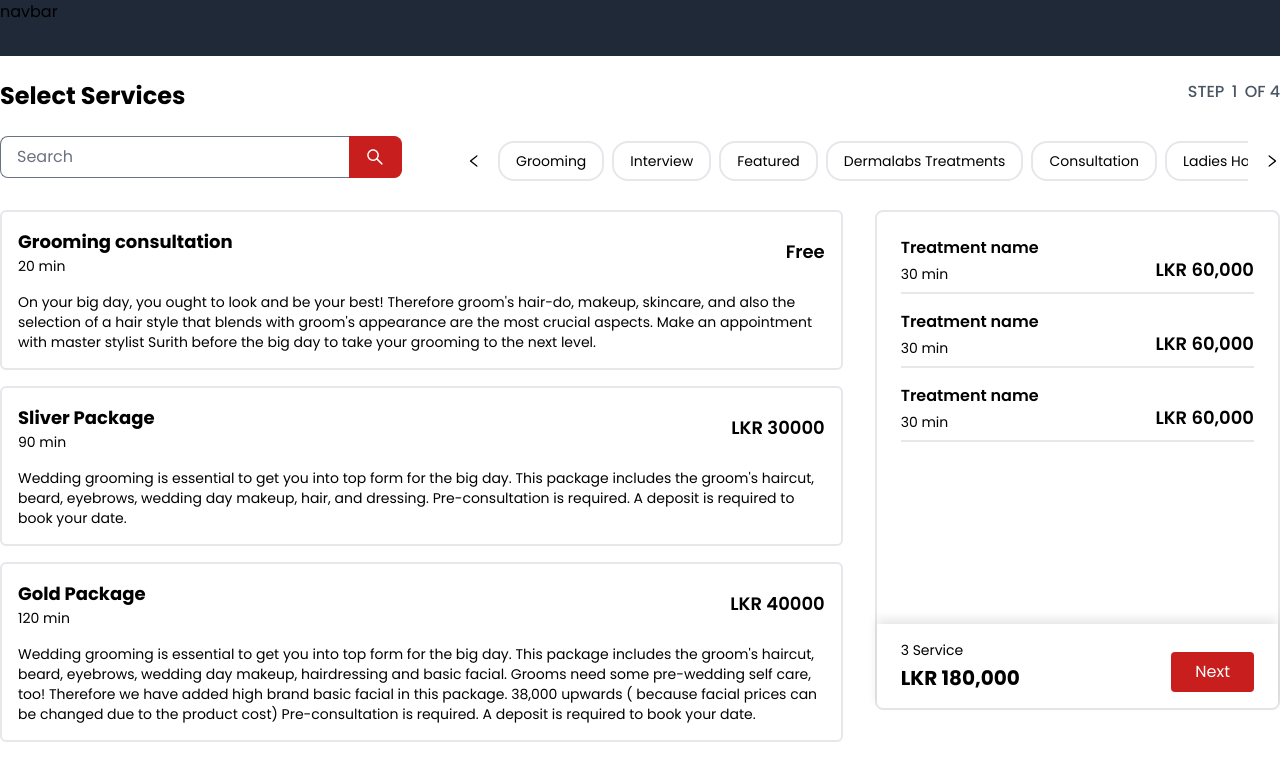
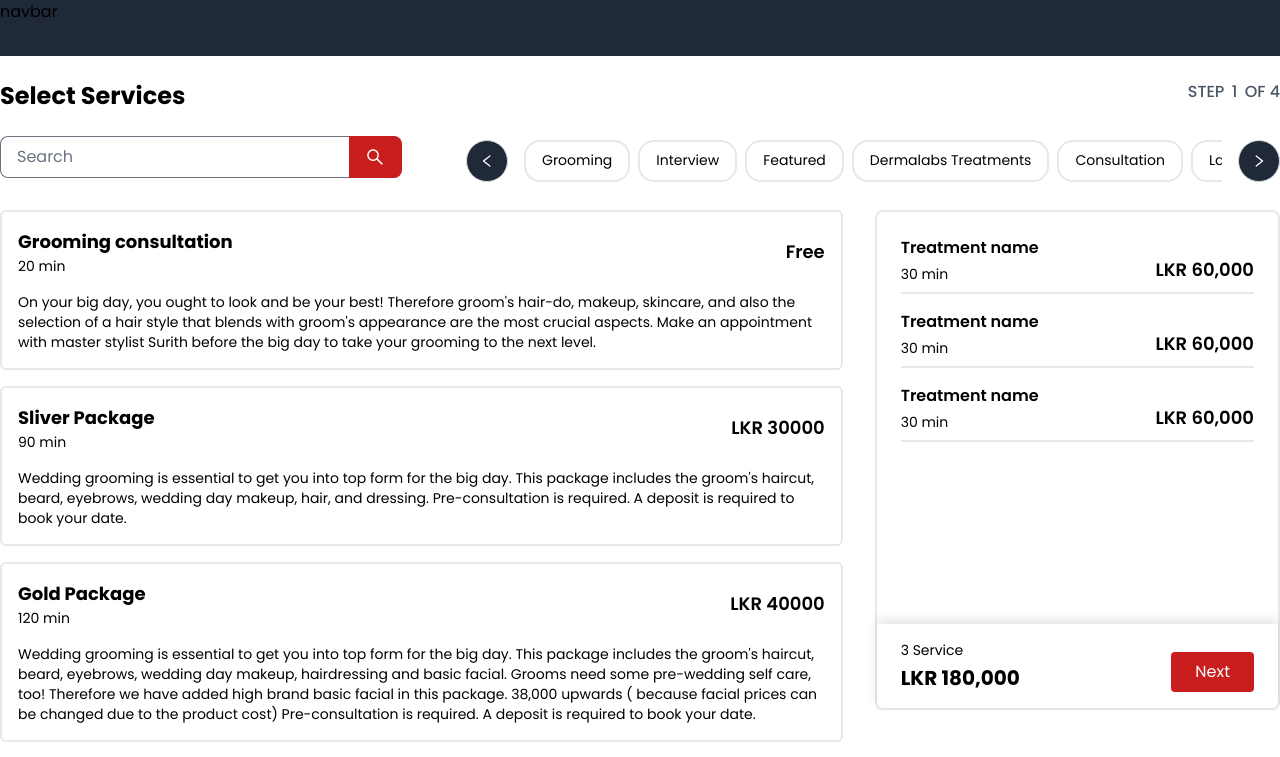
Before and after one commit to Stylioo/stylioo-web, a Next.js app: page /appointment/new in a window 1280 px wide. Shown: the top 757 px of the page. Built offline with nearby package versions, Linux system fonts and the light colour scheme; a web font is replaced by a local one.

Commit message:
select service page done

```diff
--- a/src/app/appointment/new/SelectService.tsx
+++ b/src/app/appointment/new/SelectService.tsx
@@ -1,13 +1,22 @@
 import Container from "@/components/Container"
 import "@/styles/newAppointment.scss"
-import { AiOutlineArrowLeft, AiOutlineLeft, AiOutlineRight, AiOutlineSearch } from "react-icons/ai";
-
 import { newAppointmentStepPropType } from "@/types"
 import { serviceCategories, services } from "@/data/services"
+import { useRef } from "react";
+import { AiOutlineArrowLeft, AiOutlineLeft, AiOutlineRight, AiOutlineSearch } from "react-icons/ai";
 
 
 
 function SelectService({ step, handleNext }: newAppointmentStepPropType) {
+
+    const serviceRef = useRef<HTMLDivElement>(null)
+
+    const handleScrollLeft = () => {
+        serviceRef.current?.scrollBy({ left: -200, behavior: 'smooth' })
+    }
+    const handleScrollRight = () => {
+        serviceRef.current?.scrollBy({ left: 200, behavior: 'smooth' })
+    }
 
 
     return (
@@ -29,10 +38,13 @@ function SelectService({ step, handleNext }: newAppointmentStepPropType) {
                             <button className="border border-l-0 border-red-700 bg-red-700 text-white rounded-r-lg px-4 hover:bg-red-600 hover:border-red-600 transition duration-300 ease-in-out" ><AiOutlineSearch className="text-xl" /></button>
                         </div>
                         <div className="flex gap-4  overflow-y-auto hidden-scroll-bar ">
-                            <button>
+                            <button
+                                className="border border-gray-300 rounded-full flex justify-center items-center p-3 bg-gray-800 hover:bg-gray-700 text-white transition duration-300 ease-in-out"
+                                onClick={handleScrollLeft}
+                            >
                                 <AiOutlineLeft />
                             </button>
-                            <div className="flex gap-2 overflow-y-auto hidden-scroll-bar ">
+                            <div ref={serviceRef} className="flex gap-2 overflow-y-auto hidden-scroll-bar ">
                                 {
                                     serviceCategories.map((category, index) => (
                                         <div key={index} className="flex min-w-fit cursor-grab">
@@ -42,7 +54,10 @@ function SelectService({ step, handleNext }: newAppointmentStepPropType) {
                                     ))
                                 }
                             </div>
-                            <button>
+                            <button
+                                className="border border-gray-300 rounded-full flex justify-center items-center p-3 bg-gray-800 hover:bg-gray-700 text-white transition duration-300 ease-in-out"
+                                onClick={handleScrollRight}
+                            >
                                 <AiOutlineRight />
                             </button>
                         </div>
```
